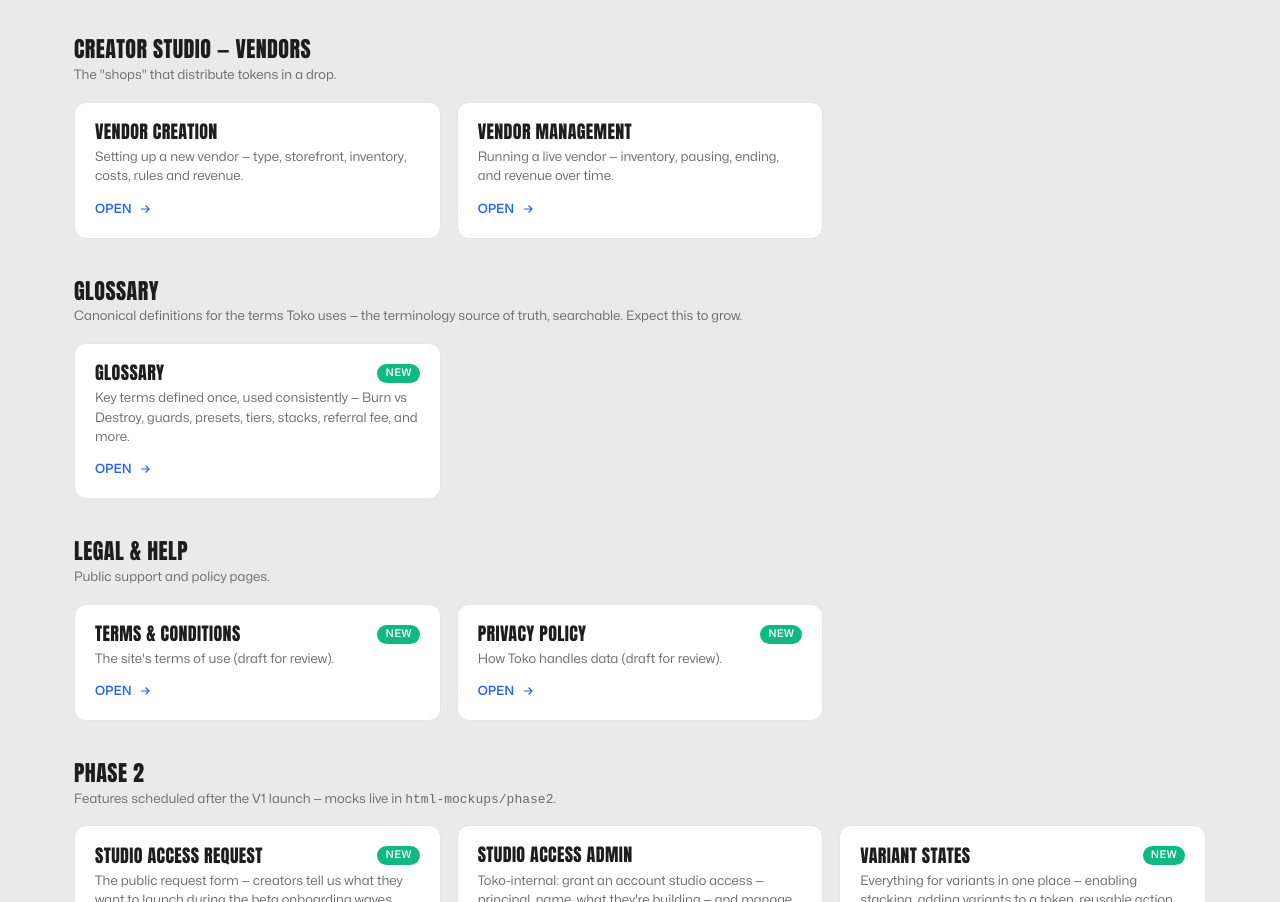
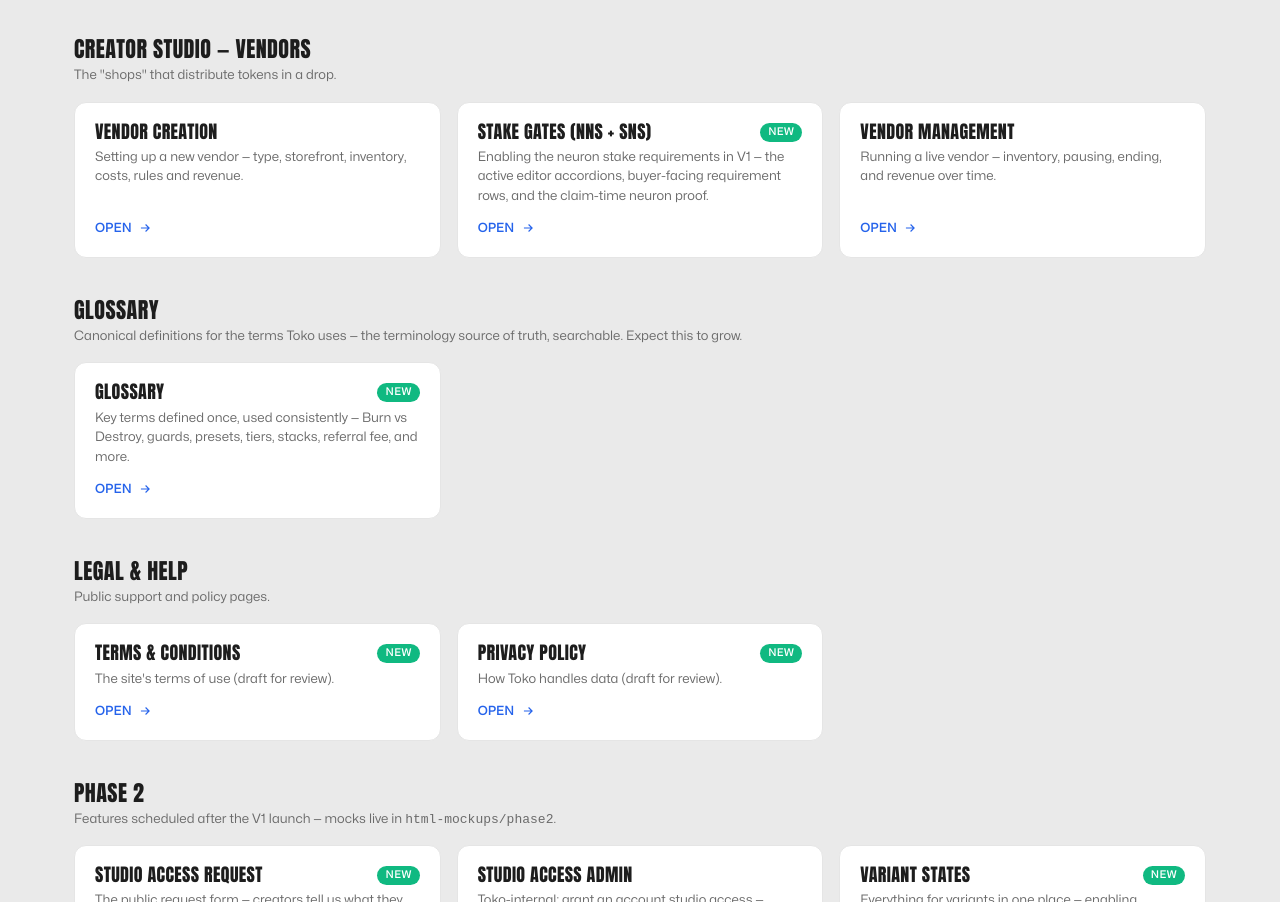
Before and after one commit to dragginzgame/build-mocks, a plain HTML site: page index.html in a window 1280 px wide. Shown: the part 3417-4319 px from the top of the page. Drawn offline with Linux system fonts and the light colour scheme.

Commit message:
Add files via upload

```diff
--- a/index.html
+++ b/index.html
@@ -189,6 +189,7 @@
       <div class="gdesc">The "shops" that distribute tokens in a drop.</div>
       <div class="grid">
         <a class="card" href="html-mockups/vendor-creation-states-gallery-2026-06-19.html"><div class="ct"><h3>Vendor creation</h3></div><p>Setting up a new vendor — type, storefront, inventory, costs, rules and revenue.</p><span class="open">Open <svg viewBox="0 0 24 24" fill="none" stroke="currentColor" stroke-width="2"><path d="M5 12h14M13 6l6 6-6 6"/></svg></span></a>
+        <a class="card" href="html-mockups/stake-gates-states-gallery-2026-07-22.html"><div class="ct"><h3>Stake gates (NNS + SNS)</h3><span class="new">New</span></div><p>Enabling the neuron stake requirements in V1 — the active editor accordions, buyer-facing requirement rows, and the claim-time neuron proof.</p><span class="open">Open <svg viewBox="0 0 24 24" fill="none" stroke="currentColor" stroke-width="2"><path d="M5 12h14M13 6l6 6-6 6"/></svg></span></a>
         <a class="card" href="html-mockups/vendor-management-states-gallery-2026-06-19.html"><div class="ct"><h3>Vendor management</h3></div><p>Running a live vendor — inventory, pausing, ending, and revenue over time.</p><span class="open">Open <svg viewBox="0 0 24 24" fill="none" stroke="currentColor" stroke-width="2"><path d="M5 12h14M13 6l6 6-6 6"/></svg></span></a>
       </div>
     </section>
```
